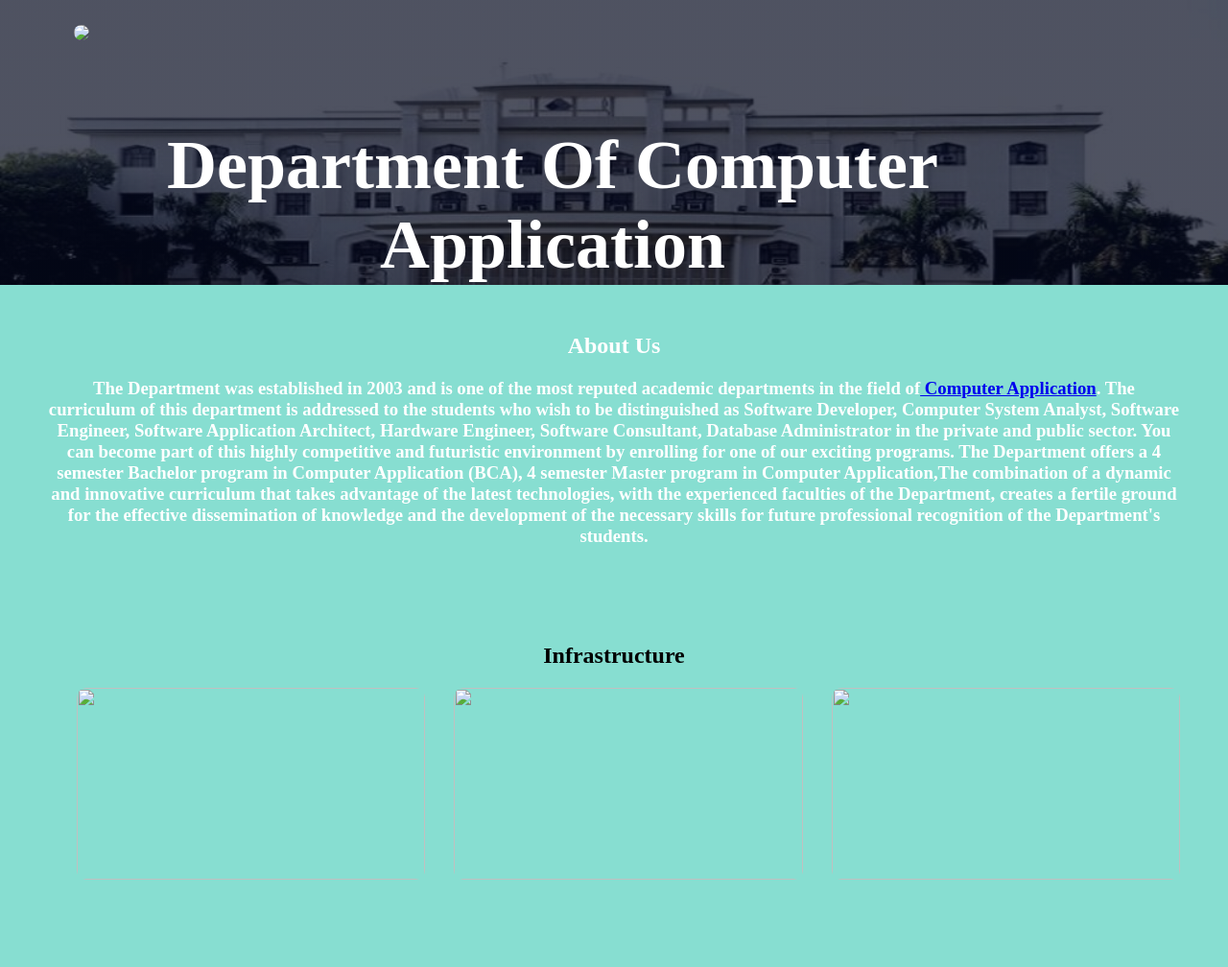
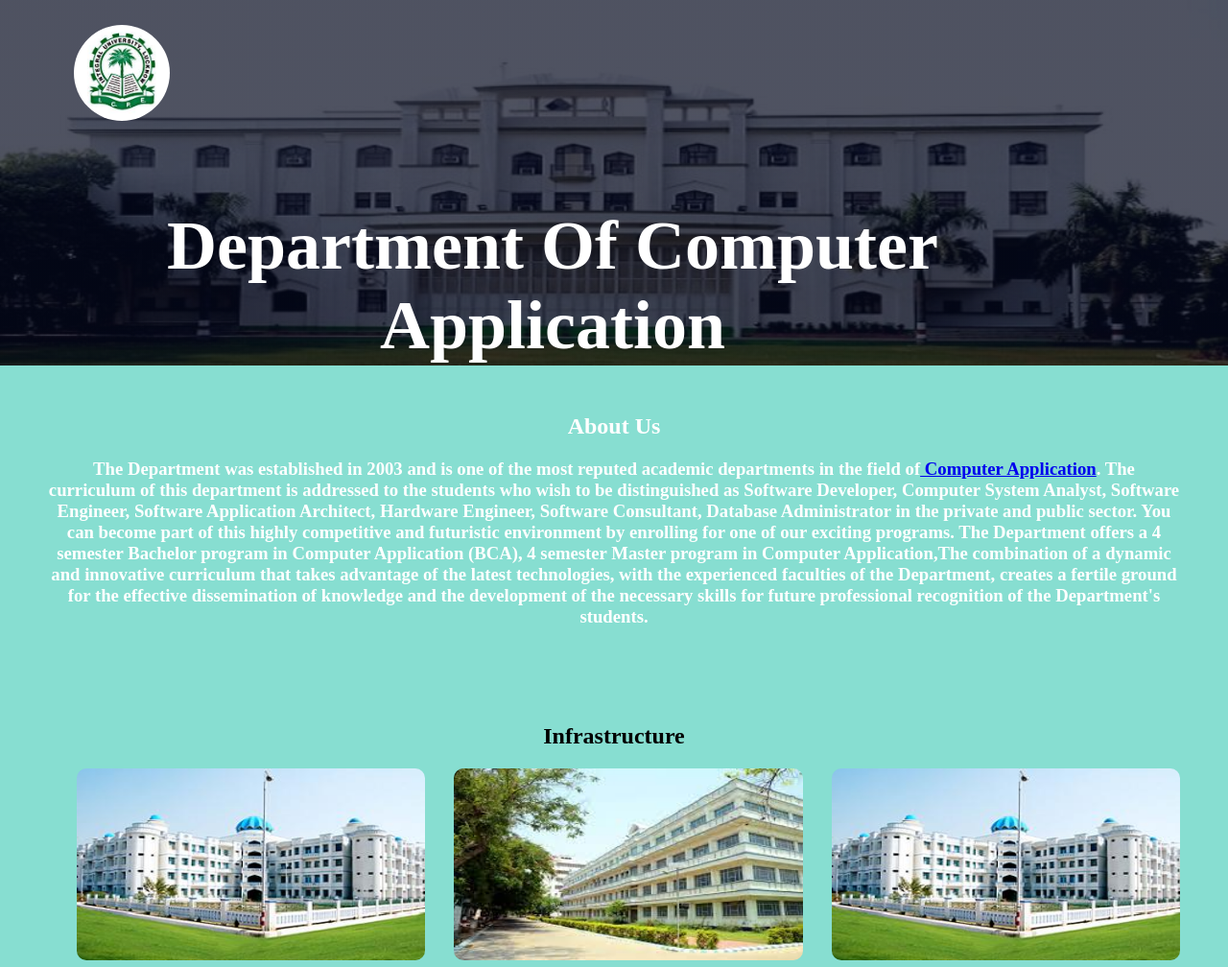
Before and after one commit to Affanazmi54/webassignment.github.io-main, a plain HTML site: page index.html in a window 1280 px wide. Shown: the top 1008 px of the page at 96% size. Drawn offline with Linux system fonts and the light colour scheme; files whose address does not match are found by name.

Commit message:
Update index.html

```diff
--- a/index.html
+++ b/index.html
@@ -10,7 +10,7 @@
 	<section class="header">
 		<nav class="navi">
 			<a href="index.html">
-				<img class="logo" width="100px"  src="Images/logo.jpg">
+				<img class="logo" width="100px"  src="logo.jpg">
 			</a>
         </nav>
 
@@ -34,13 +34,13 @@
 
 <div class="row">
 	<div class="col">
-	<a href="https://iul.ac.in/ca/">	<img src="Images/Infra1.jpg"></a>
+	<a href="https://iul.ac.in/ca/">	<img src="Infra1.jpg"></a>
 	</div>
 	<div class="col">
-	<a href="https://iul.ac.in/ca/">	<img src="Images/infra2.jpg"></a>
+	<a href="https://iul.ac.in/ca/">	<img src="infra2.jpg"></a>
 	</div>
 	<div class="col">
-	<a href="https://iul.ac.in/ca/">	<img src="Images/Infra1.jpg"></a>
+	<a href="https://iul.ac.in/ca/">	<img src="Infra1.jpg"></a>
 	</div>
 
 </div>
```
